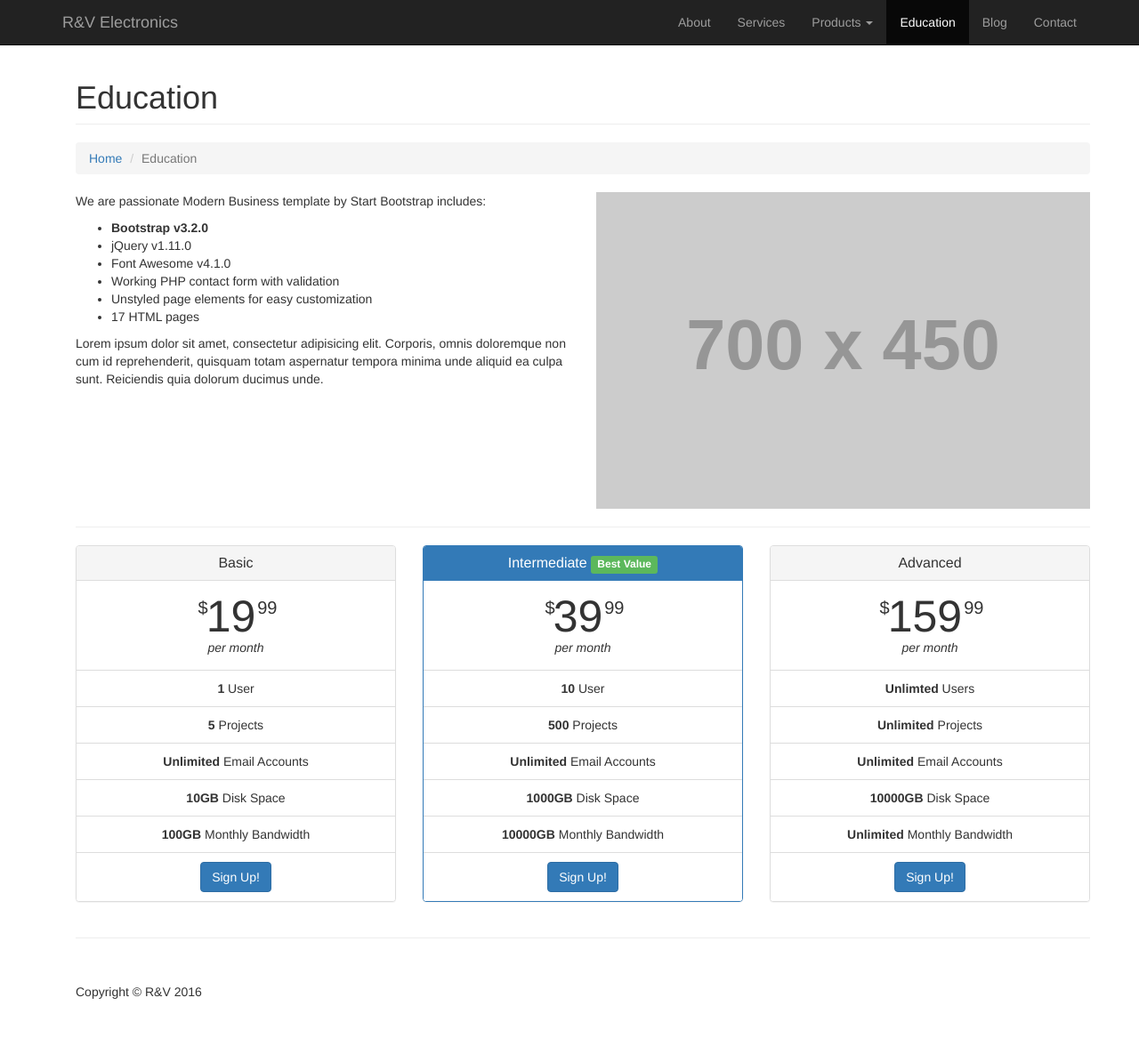
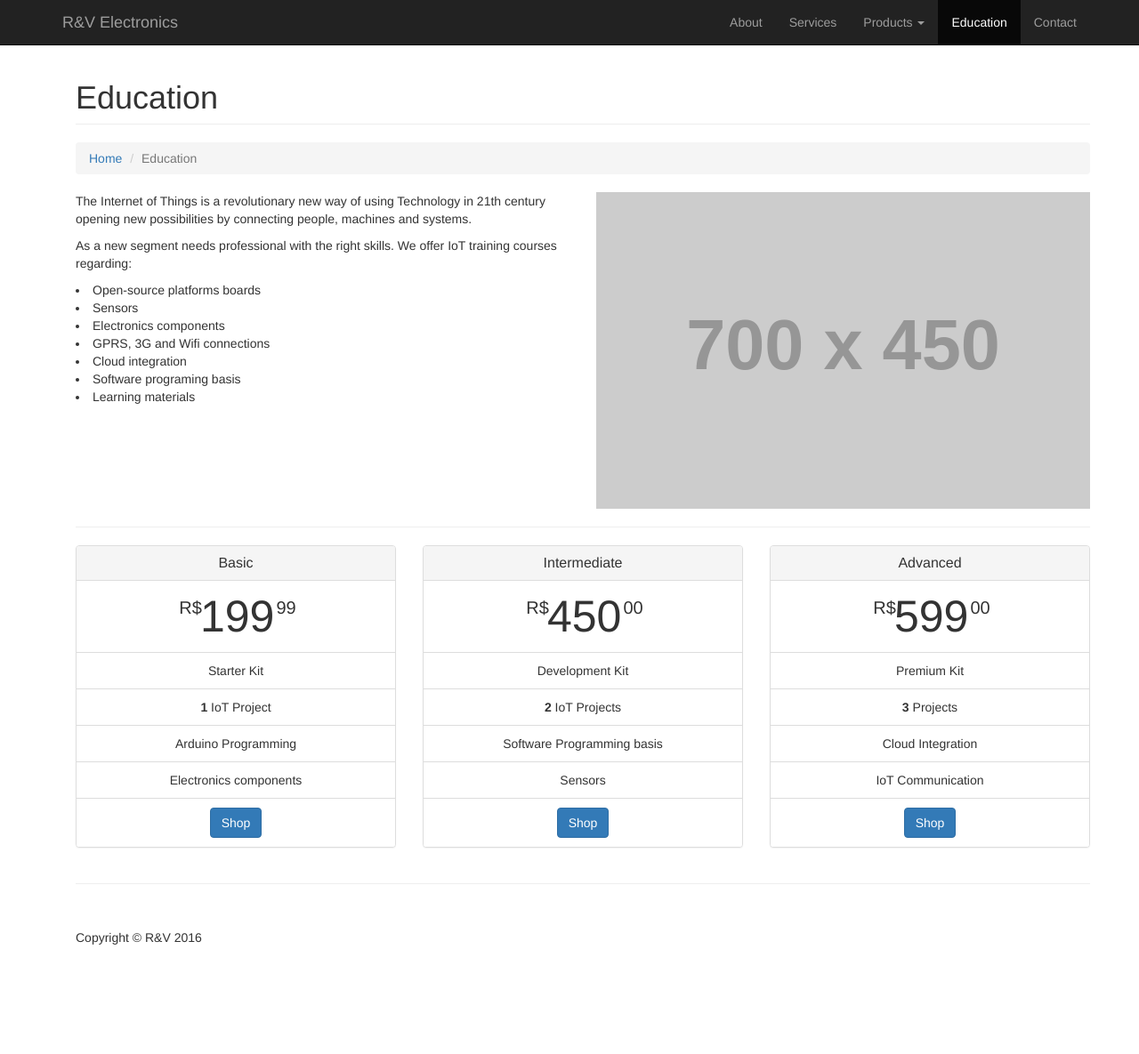
Before and after one commit to pinewoods/branding, a Django app: page /education in a window 1280 px wide. Shown: the whole page at 89% size. After the commit the page ends 1062 px from the top, so only its background shows below. Run offline with Django 3.2, Linux system fonts and the light colour scheme; grey boxes labelled with a size stand in for pictures from a placeholder-image service; some libraries are stand-ins or nearby versions.

Commit message:
Education and Products menu

```diff
--- a/branding/website/static/website/css/website.css
+++ b/branding/website/static/website/css/website.css
@@ -1,3 +1,3 @@
 .contact-message{
-      padding: 50px;
+    padding: 50px;
 }
--- a/branding/website/templates/website/base.html
+++ b/branding/website/templates/website/base.html
@@ -64,27 +64,21 @@
                         <a href="#" class="dropdown-toggle" data-toggle="dropdown">Products <b class="caret"></b></a>
                         <ul class="dropdown-menu">
                             <li>
-                                <a href="portfolio-1-col.html">1 Column Portfolio</a>
+                                <a href="portfolio-2-col.html">Boards and Modules</a>
                             </li>
                             <li>
-                                <a href="portfolio-2-col.html">2 Column Portfolio</a>
+                                <a href="portfolio-3-col.html">Components</a>
                             </li>
                             <li>
-                                <a href="portfolio-3-col.html">3 Column Portfolio</a>
+                                <a href="portfolio-1-col.html">Development Kits</a>
                             </li>
                             <li>
-                                <a href="portfolio-4-col.html">4 Column Portfolio</a>
-                            </li>
-                            <li>
-                                <a href="portfolio-item.html">Single Portfolio Item</a>
+                                <a href="portfolio-4-col.html">Sensors</a>
                             </li>
                         </ul>
                     </li>
                     <li {% if active_menu == "education" %} class="active" {% endif %}>
                         <a href="{% url 'education' %}">Education</a>
-                    </li>
-                    <li>
-                        <a href="#">Blog</a>
                     </li>
                     <li {% if active_menu == "contact" %} class="active" {% endif %}>
                         <a href="{% url 'contact' %}">Contact</a>
@@ -128,12 +122,10 @@
     <!-- Bootstrap Core JavaScript -->
     <script src="{% static "website/js/bootstrap.min.js" %}"></script>
 
-    <!-- Script to Activate the Carousel -->
-    <script>
-    $('.carousel').carousel({
-        interval: 5000 //changes the speed
-    })
-    </script>
+    {% block jquery-scripts %}
+    <!-- jQuery Scripts-->
+
+    {% endblock jquery-scripts %}
 
 </body>
 
--- a/branding/website/templates/website/education.html
+++ b/branding/website/templates/website/education.html
@@ -34,17 +34,16 @@
         <!-- Features Section -->
         <div class="row">
             <div class="col-md-6">
-                <p>We are passionate Modern Business template by Start Bootstrap includes:</p>
-                <ul>
-                    <li><strong>Bootstrap v3.2.0</strong>
-                    </li>
-                    <li>jQuery v1.11.0</li>
-                    <li>Font Awesome v4.1.0</li>
-                    <li>Working PHP contact form with validation</li>
-                    <li>Unstyled page elements for easy customization</li>
-                    <li>17 HTML pages</li>
+                <p>The Internet of Things is a revolutionary new way of using Technology in 21th century opening new possibilities by connecting people, machines and systems.</p>
+                <p>As a new segment needs professional with the right skills. We offer IoT training courses regarding:</p>
+                    <li>Open-source platforms boards</li>
+                    <li>Sensors</li>
+                    <li>Electronics components</li>
+                    <li>GPRS, 3G and Wifi connections</li>
+                    <li>Cloud integration</li>
+                    <li>Software programing basis</li>
+                    <li>Learning materials</li>
                 </ul>
-                <p>Lorem ipsum dolor sit amet, consectetur adipisicing elit. Corporis, omnis doloremque non cum id reprehenderit, quisquam totam aspernatur tempora minima unde aliquid ea culpa sunt. Reiciendis quia dolorum ducimus unde.</p>
             </div>
             <div class="col-md-6">
                 <img class="img-responsive" src="http://placehold.it/700x450" alt="">
@@ -61,36 +60,32 @@
                         <h3 class="panel-title">Basic</h3>
                     </div>
                     <div class="panel-body">
-                        <span class="price"><sup>$</sup>19<sup>99</sup></span>
-                        <span class="period">per month</span>
+                        <span class="price"><sup>R$</sup>199<sup>99</sup></span>
                     </div>
                     <ul class="list-group">
-                        <li class="list-group-item"><strong>1</strong> User</li>
-                        <li class="list-group-item"><strong>5</strong> Projects</li>
-                        <li class="list-group-item"><strong>Unlimited</strong> Email Accounts</li>
-                        <li class="list-group-item"><strong>10GB</strong> Disk Space</li>
-                        <li class="list-group-item"><strong>100GB</strong> Monthly Bandwidth</li>
-                        <li class="list-group-item"><a href="#" class="btn btn-primary">Sign Up!</a>
+                        <li class="list-group-item">Starter Kit</li>
+                        <li class="list-group-item"><strong>1</strong> IoT Project</li>
+                        <li class="list-group-item">Arduino Programming</li>
+                        <li class="list-group-item">Electronics components</li>
+                        <li class="list-group-item"><a href="http://pinewoods.minestore.com.br/" class="btn btn-primary">Shop</a>
                         </li>
                     </ul>
                 </div>
             </div>
             <div class="col-md-4">
-                <div class="panel panel-primary text-center">
+                <div class="panel panel-default text-center">
                     <div class="panel-heading">
-                        <h3 class="panel-title">Intermediate <span class="label label-success">Best Value</span></h3>
+                        <h3 class="panel-title">Intermediate</h3>
                     </div>
                     <div class="panel-body">
-                        <span class="price"><sup>$</sup>39<sup>99</sup></span>
-                        <span class="period">per month</span>
+                        <span class="price"><sup>R$</sup>450<sup>00</sup></span>
                     </div>
                     <ul class="list-group">
-                        <li class="list-group-item"><strong>10</strong> User</li>
-                        <li class="list-group-item"><strong>500</strong> Projects</li>
-                        <li class="list-group-item"><strong>Unlimited</strong> Email Accounts</li>
-                        <li class="list-group-item"><strong>1000GB</strong> Disk Space</li>
-                        <li class="list-group-item"><strong>10000GB</strong> Monthly Bandwidth</li>
-                        <li class="list-group-item"><a href="#" class="btn btn-primary">Sign Up!</a>
+                        <li class="list-group-item">Development Kit</li>
+                        <li class="list-group-item"><strong>2</strong> IoT Projects</li>
+                        <li class="list-group-item">Software Programming basis</li>
+                        <li class="list-group-item">Sensors</li>
+                        <li class="list-group-item"><a href="http://pinewoods.minestore.com.br/" class="btn btn-primary">Shop</a>
                         </li>
                     </ul>
                 </div>
@@ -101,16 +96,14 @@
                         <h3 class="panel-title">Advanced</h3>
                     </div>
                     <div class="panel-body">
-                        <span class="price"><sup>$</sup>159<sup>99</sup></span>
-                        <span class="period">per month</span>
+                        <span class="price"><sup>R$</sup>599<sup>00</sup></span>
                     </div>
                     <ul class="list-group">
-                        <li class="list-group-item"><strong>Unlimted</strong> Users</li>
-                        <li class="list-group-item"><strong>Unlimited</strong> Projects</li>
-                        <li class="list-group-item"><strong>Unlimited</strong> Email Accounts</li>
-                        <li class="list-group-item"><strong>10000GB</strong> Disk Space</li>
-                        <li class="list-group-item"><strong>Unlimited</strong> Monthly Bandwidth</li>
-                        <li class="list-group-item"><a href="#" class="btn btn-primary">Sign Up!</a>
+                        <li class="list-group-item">Premium Kit</li>
+                        <li class="list-group-item"><strong>3</strong> Projects</li>
+                        <li class="list-group-item">Cloud Integration</li>
+                        <li class="list-group-item">IoT Communication</li>
+                        <li class="list-group-item"><a href="http://pinewoods.minestore.com.br/" class="btn btn-primary">Shop</a>
                         </li>
                     </ul>
                 </div>
@@ -121,3 +114,17 @@
         <hr>
 
 {% endblock content-block %}
+
+
+    {% block jquery-scripts %}
+    <!-- jQuery Scripts-->
+
+    <script>
+
+    $('.panel').hover(
+       function(){ $(this).addClass('panel-primary'); $(this).removeClass('panel-default');},
+       function(){ $(this).addClass('panel-default'); $(this).removeClass('panel-primary');}
+       );
+
+    </script>
+    {% endblock jquery-scripts %}
```
Also changed, not shown: branding/website/templates/website/index.html (+12 -14 lines).
